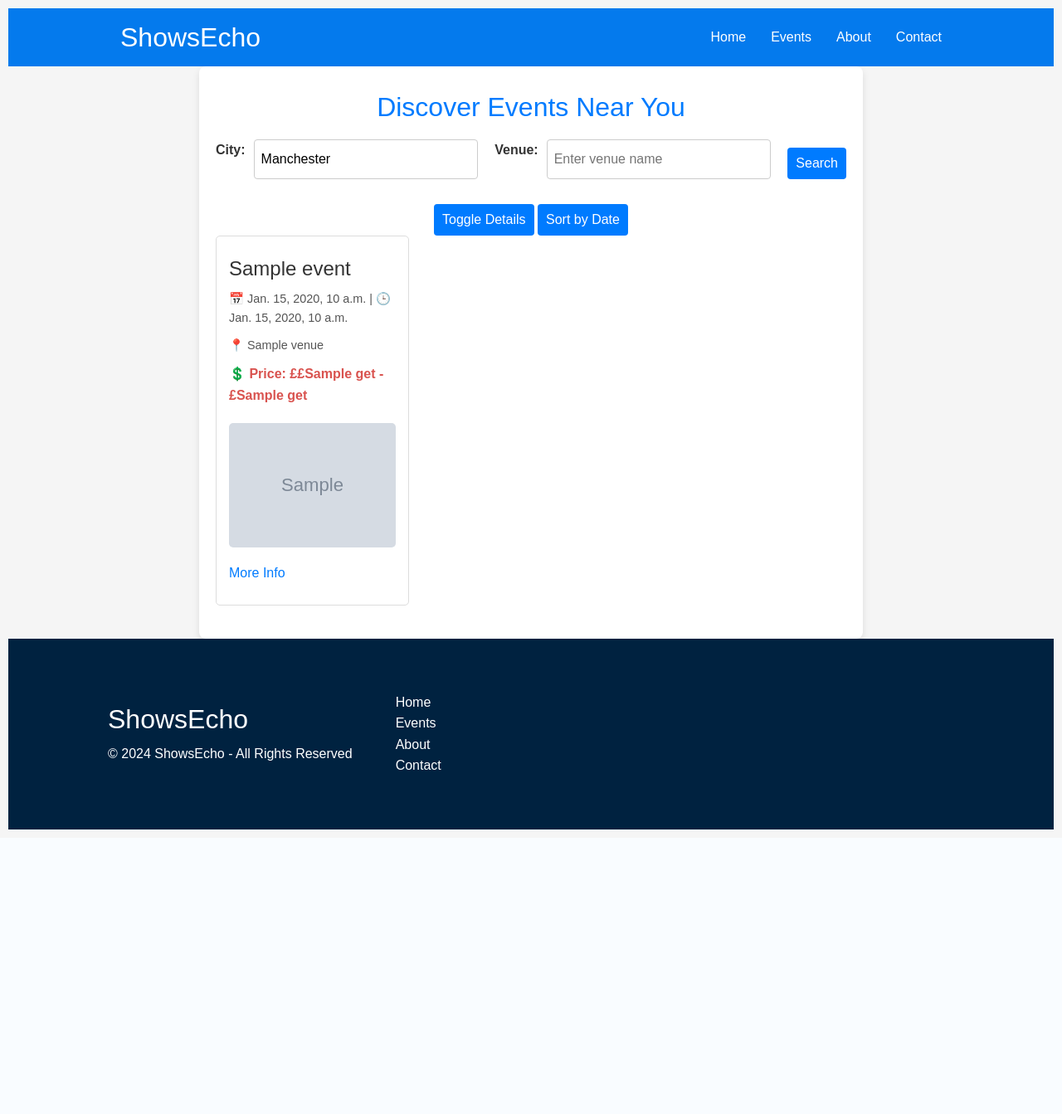
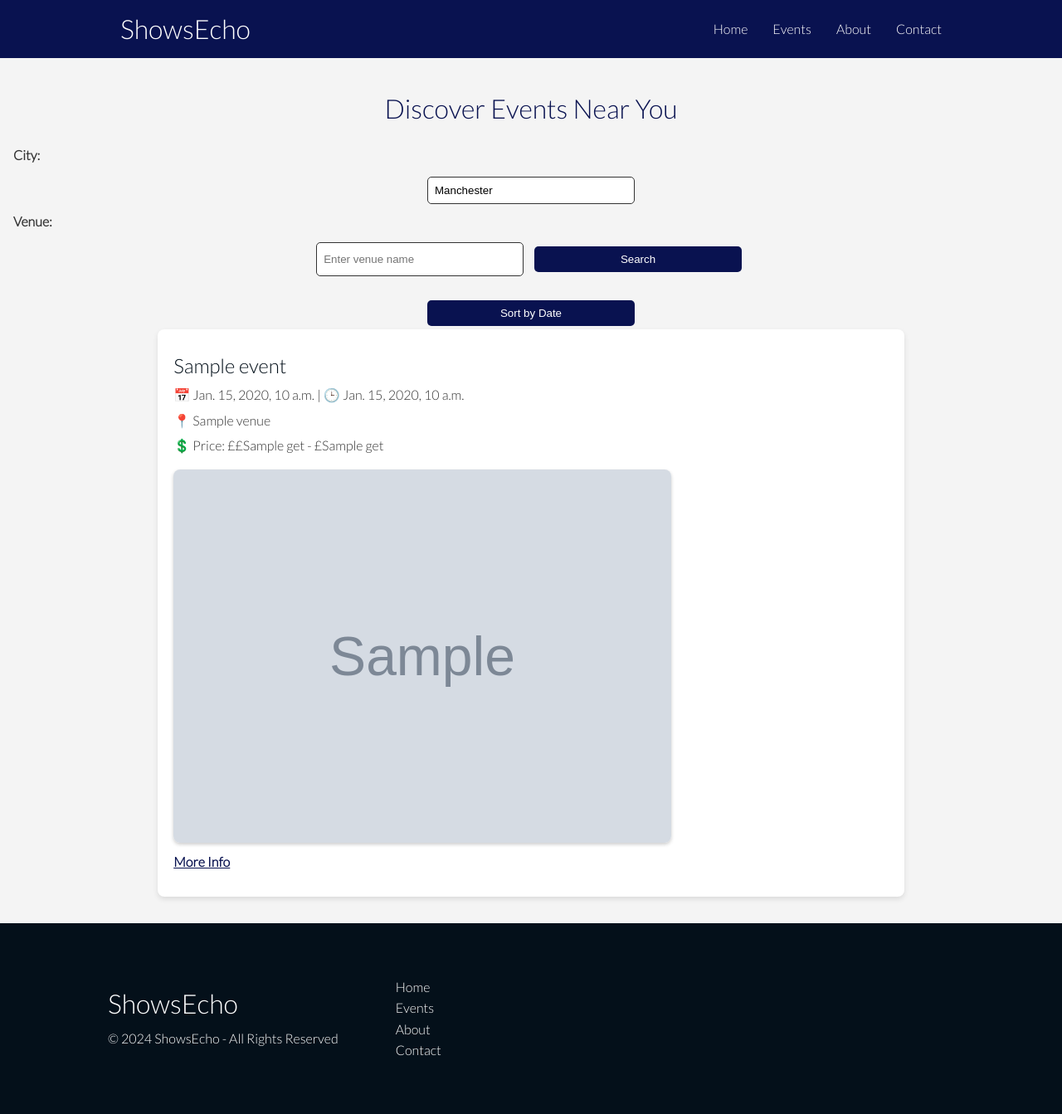
Before and after one commit to easybulb/event-tracking-app, a Django app: page /events/ in a window 1280 px wide. Shown: the whole page at 83% size. Before the commit the page ends 1000 px from the top, so only its background shows below. Run offline with Django 5.2, Linux system fonts and the light colour scheme; tables that the repository leaves empty hold one stand-in row (values such as "Sample post"); grey boxes marked "Sample" are stand-in pictures; a database or web service that is not in the repository returns one stand-in record (values such as "Sample title"); data that the repository does not hold is empty; parts of the project's set-up code (start-up, migrations or seed data) failed here and were passed over.

Commit message:
restyle events_list template

```diff
--- a/events/templates/events/events_list.html
+++ b/events/templates/events/events_list.html
@@ -20,7 +20,6 @@
         </form>
 
         <div class="text-center">
-            <button onclick="toggleView()" class="toggle-button">Toggle Details</button>
             <button onclick="toggleSort()" class="sort-button">
                 Sort by
                 {% if sorting == 'popularity' %} Date {% else %} Popularity {% endif %}
--- a/static/css/events.css
+++ b/static/css/events.css
@@ -1,163 +1,136 @@
+@import url("https://fonts.googleapis.com/css2?family=Lato:wght@300&display=swap");
+
+:root {
+  --primary-color: #091250;
+  --secondary-color: #134476;
+  --dark-color: #04101a;
+  --light-color: #f4f4f4;
+  --success-color: #5cb85c;
+  --error-color: #d9534f;
+  --grey-color: #333;
+}
+
 /* General Styling */
 body {
-    font-family: Arial, sans-serif;
-    background-color: #f5f5f5;
-    color: #333;
-    padding: 10px;
+  font-family: "Lato", sans-serif;
+  color: var(--grey-color);
+  line-height: 1.6;
 }
 
 /* Event Section Styling */
 #event-section {
-    max-width: 800px;
-    margin: 0 auto;
-    background-color: #ffffff;
-    padding: 20px;
-    border-radius: 8px;
-    box-shadow: 0 4px 8px rgba(0, 0, 0, 0.1);
+  padding: 2rem 1rem;
+  background-color: var(--light-color);
 }
 
 #event-title {
-    font-size: 2em;
+  font-size: 2rem;
+  color: var(--primary-color);
   text-align: center;
-    color: #007bff;
-    margin-bottom: 20px;
+  margin-bottom: 1.5rem;
 }
 
-/* Search Form */
+/* Search Form Styling */
 #event-search-form {
   display: flex;
-    flex-direction: column;
-    gap: 10px;
-    margin-bottom: 20px;
+  justify-content: center;
+  gap: 0.5rem;
+  flex-wrap: wrap;
+  margin-bottom: 1.5rem;
 }
 
 .form-label {
   font-weight: bold;
-    color: #333;
+  margin-bottom: 0.3rem;
+  color: var(--grey-color);
+  width: 100%;
+  text-align: left;
 }
 
 .input-field {
-    padding: 8px;
-    border: 1px solid #ccc;
-    border-radius: 4px;
-    font-size: 1em;
+  padding: 0.5rem;
+  border: 1px solid var(--grey-color);
+  border-radius: 5px;
+  width: 100%;
+  max-width: 250px;
 }
 
-.search-button, .toggle-button, .sort-button {
-    padding: 10px;
-    background-color: #007bff;
+.search-button, .sort-button {
+  padding: 0.5rem 1rem;
   color: #fff;
+  background-color: var(--primary-color);
   border: none;
-    border-radius: 4px;
+  border-radius: 5px;
   cursor: pointer;
-    font-size: 1em;
-    margin-top: 10px;
-    transition: background-color 0.3s, transform 0.2s;
-}
-
-.search-button:hover, .toggle-button:hover, .sort-button:hover {
-    background-color: #0056b3;
-    transform: translateY(-2px);
+  margin: 0.3rem;
+  width: 100%;
+  max-width: 250px;
 }
 
 /* Event List Styling */
 #event-list {
-    list-style: none;
-    padding: 0;
+  display: grid;
+  grid-template-columns: 1fr;
+  gap: 1.5rem;
+  max-width: 900px;
+  margin: auto;
 }
 
 .event-item {
   background-color: #fff;
-    margin-bottom: 20px;
-    padding: 15px;
-    border: 1px solid #ddd;
-    border-radius: 5px;
-    transition: box-shadow 0.3s;
-}
-
-.event-item:hover {
-    box-shadow: 0 4px 10px rgba(0, 0, 0, 0.15);
+  padding: 1.2rem;
+  border-radius: 8px;
+  box-shadow: 0 3px 6px rgba(0, 0, 0, 0.1);
 }
 
 .event-name {
-    font-size: 1.5em;
-    margin-bottom: 5px;
-    color: #333;
+  font-size: 1.5rem;
+  color: var(--dark-color);
+  margin-bottom: 0.5rem;
 }
 
-.event-datetime, .event-venue {
-    font-size: 0.9em;
-    color: #555;
+.event-datetime, .event-venue, .event-price {
+  font-size: 1rem;
+  color: var(--grey-color);
+  margin: 0.3rem 0;
 }
 
-.details {
-    margin-top: 10px;
+.event-image {
+  display: block;
+  margin-top: 1rem;
+  max-width: 100%;
+  height: auto;
+  border-radius: 8px;
+  box-shadow: 0 2px 4px rgba(0, 0, 0, 0.2);
 }
 
-.details.visible {
-    display: block;
+/* Limit image size for large screens */
+@media (min-width: 1024px) {
+  .event-image {
+    max-width: 600px;
+  }
 }
 
-.event-price {
-    color: #d9534f;
+.event-link a {
+  color: var(--primary-color);
+  text-decoration: underline;
   font-weight: bold;
 }
 
-.event-image {
-    margin-top: 10px;
-    max-width: 100%;
-    height: auto;
-    border-radius: 5px;
+/* Responsive adjustments */
+@media (max-width: 768px) {
+  #event-search-form {
+    gap: 0.3rem;
+    text-align: center;
   }
 
-.event-link a {
-    color: #007bff;
-    text-decoration: none;
+  .form-label, .input-field, .search-button, .sort-button {
+    width: 100%;
+    max-width: 100%;
+    margin-bottom: 0.5rem;
   }
 
-.event-link a:hover {
-    text-decoration: underline;
-}
-
-/* Pagination Link */
-.pagination-link {
-    display: block;
-    text-align: center;
-    margin-top: 20px;
-    color: #007bff;
-    text-decoration: none;
-    font-size: 1.2em;
-}
-
-.pagination-link:hover {
-    text-decoration: underline;
-}
-
-/* Larger Screens */
-@media (min-width: 768px) {
-    #event-search-form {
-        flex-direction: row;
-        gap: 10px;
-    }
-
-    .input-field {
-        flex: 1;
-        margin-right: 10px;
-    }
-
-    #event-list {
-        display: flex;
-        flex-wrap: wrap;
-        gap: 20px;
-    }
-
-    .event-item {
-        width: calc(50% - 20px); /* Two columns */
+  #event-title {
+    font-size: 1.8rem;
   }
 }
-
-@media (min-width: 1024px) {
-    .event-item {
-        width: calc(33.33% - 20px); /* Three columns */
-    }
-}
--- a/static/css/style.css
+++ b/static/css/style.css
@@ -1,9 +1,9 @@
 @import url("https://fonts.googleapis.com/css2?family=Lato:wght@300&display=swap");
 
 :root {
-  --primary-color: #047aed;
-  --secondary-color: #1c3fa8;
-  --dark-color: #002240;
+  --primary-color: #091250;
+  --secondary-color: #134476;
+  --dark-color: #04101a;
   --light-color: #f4f4f4;
   --success-color: #5cb85c;
   --error-color: #d9534f;
@@ -321,6 +321,7 @@ pre {
 }
 
 .navbar a {
+  border-top: 20px;
   color: #fff;
   padding: 10px;
   margin: 0 5px;
```
Also changed, not shown: 2 other files. Lines whose indentation alone changed are shown as unchanged.
